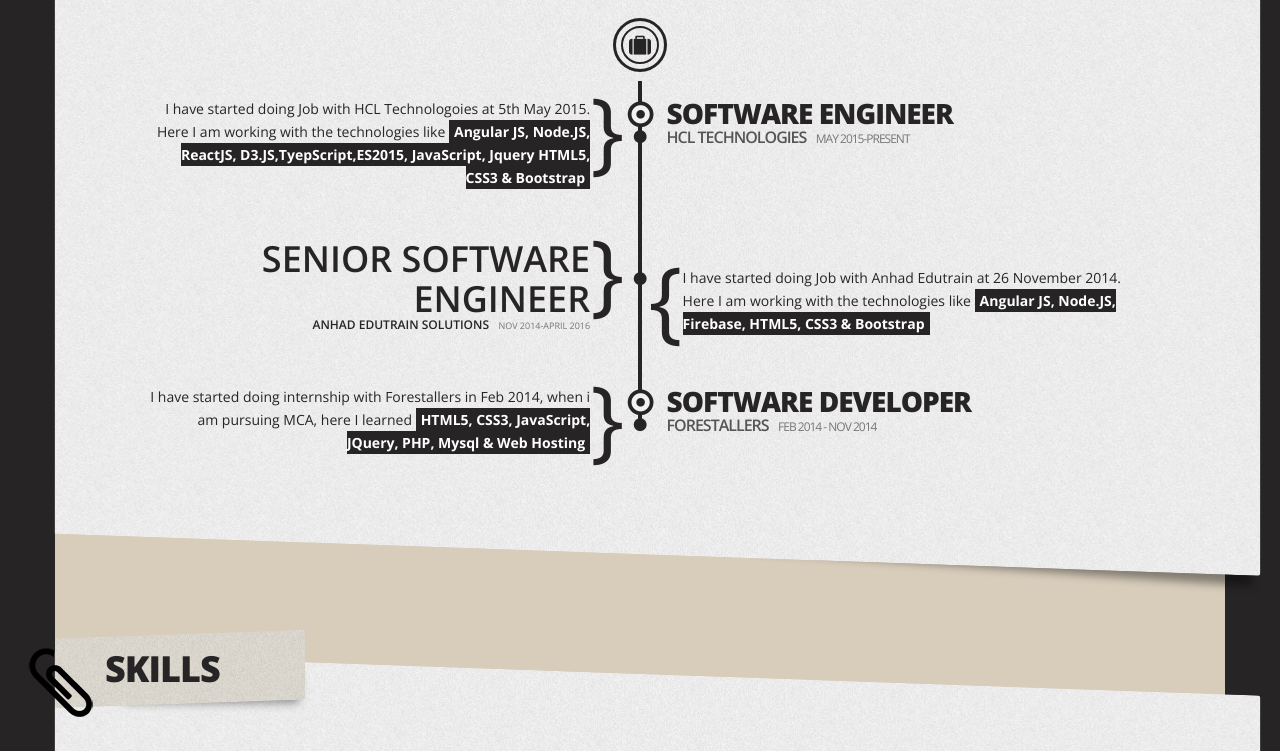
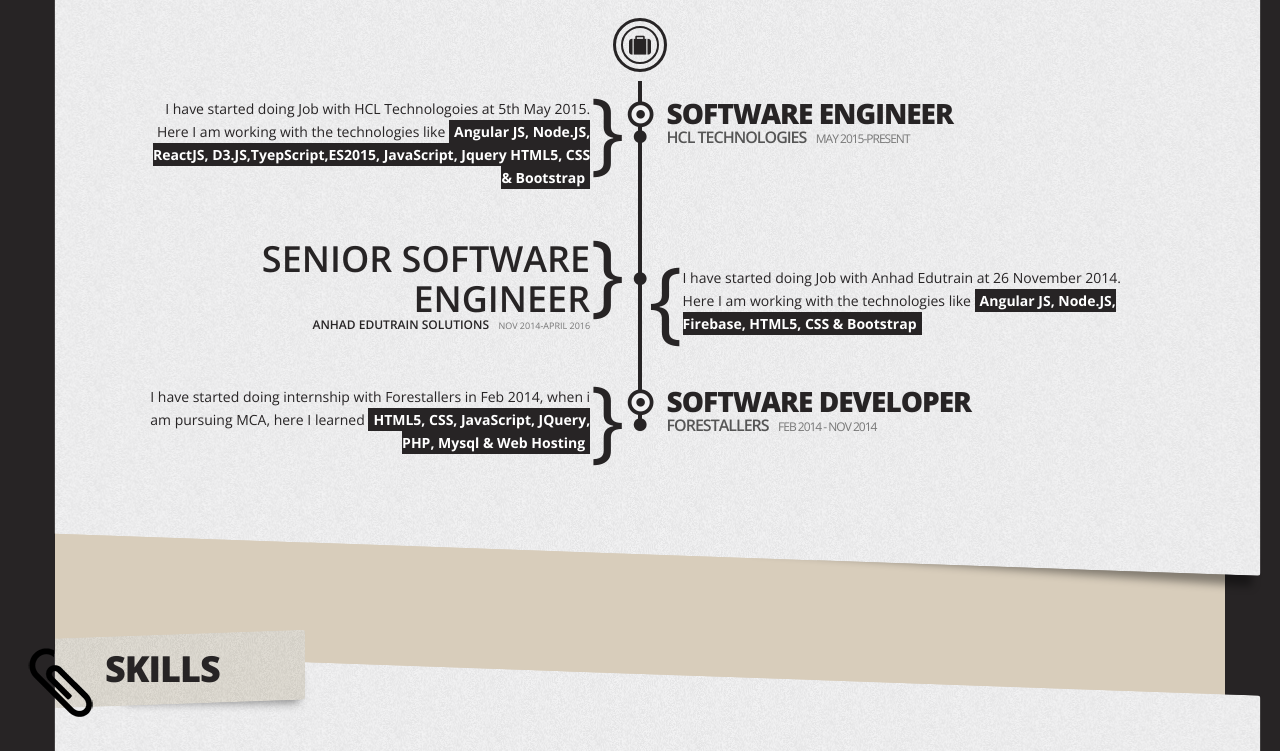
Before and after one commit to manishsingh-xyz/MyPortFolio, a plain HTML site: page index.html in a window 1280 px wide. Shown: the part 2640-3391 px from the top of the page. Drawn offline with nearby package versions, Linux system fonts and the light colour scheme.

Commit message:
html changes

```diff
--- a/index.html
+++ b/index.html
@@ -522,7 +522,7 @@
                         <div class="event-content timeline-content left">
                           <p>
                             I have started doing Job with HCL Technologoies at 5th May 2015. Here I am working with the technologies
-                            like <strong>Angular JS, Node.JS, ReactJS, D3.JS,TyepScript,ES2015, JavaScript, Jquery HTML5, CSS3 & Bootstrap </strong>
+                            like <strong>Angular JS, Node.JS, ReactJS, D3.JS,TyepScript,ES2015, JavaScript, Jquery HTML5, CSS & Bootstrap </strong>
 
                           </p>
 
@@ -546,7 +546,7 @@
 
                         <div class="event-content timeline-content right">
                           <p>
-                            I have started doing Job with Anhad Edutrain at 26 November 2014. Here I am working with the  technologies like <strong>Angular JS, Node.JS, Firebase, HTML5, CSS3 & Bootstrap </strong>
+                            I have started doing Job with Anhad Edutrain at 26 November 2014. Here I am working with the  technologies like <strong>Angular JS, Node.JS, Firebase, HTML5, CSS & Bootstrap </strong>
 
                           </p>
                         </div>
@@ -561,7 +561,7 @@
 
                         <div class="event-content timeline-content left">
                           <p>
-                            I have started doing internship with Forestallers in Feb 2014, when i am pursuing MCA, here I learned <strong> HTML5, CSS3, JavaScript, JQuery, PHP, Mysql & Web Hosting </strong>
+                            I have started doing internship with Forestallers in Feb 2014, when i am pursuing MCA, here I learned <strong> HTML5, CSS, JavaScript, JQuery, PHP, Mysql & Web Hosting </strong>
 
                           </p>
 
@@ -686,12 +686,12 @@
                       <div class="skill-holder timeline-item">
 
                         <div class="skill-item left">
-                          <div class="skill"  data-text="75%" data-info="HTML5/CSS3"   data-percent="75"   data-fill="#272425"></div>
+                          <div class="skill"  data-text="75%" data-info="HTML5/CSS"   data-percent="75"   data-fill="#272425"></div>
                         </div>
 
                         <div class="event-content timeline-content right">
                           <p>
-                            HTML5 and CSS3 is great and using HTML5 with Angular Js is really fun.
+                            HTML5 and CSS is great and using HTML5 with Angular Js is really fun.
 
                           </p>
                         </div>
```
